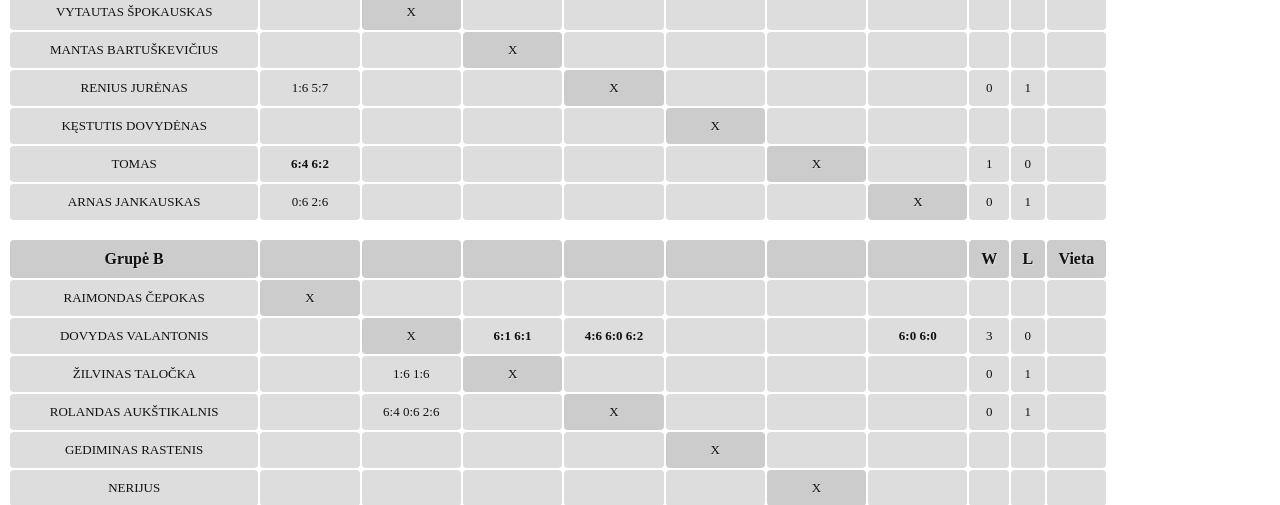
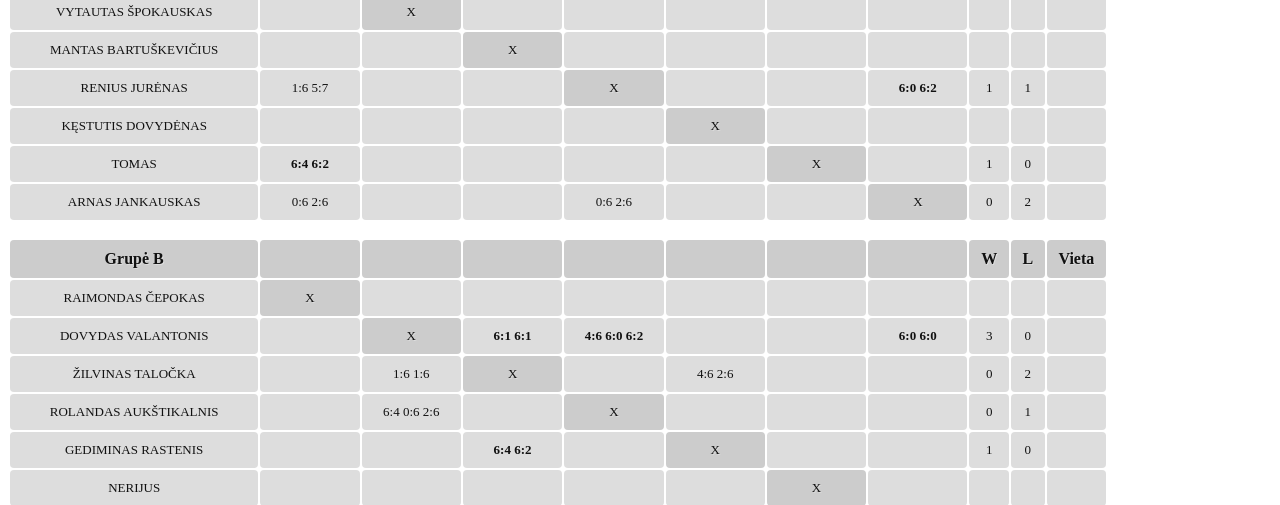
Before and after one commit to grastenis/zadeikiai2025, a plain HTML site: page index.html in a window 1280 px wide. Shown: the part 328-833 px from the top of the page. Drawn offline with Linux system fonts and the light colour scheme.

Commit message:
Add 7th and 8th score

```diff
--- a/index.html
+++ b/index.html
@@ -126,8 +126,8 @@
                 <td class="self">X</td>
                 <td></td>
                 <td></td>
-                <td></td>
-                <td>0</td>
+                <td class="win">6:0 6:2</td>
+                <td>1</td>
                 <td>1</td>
                 <td></td>
             </tr>
@@ -162,12 +162,12 @@
                 <td>0:6 2:6</td>
                 <td></td>
                 <td></td>
-                <td></td>
+                <td>0:6 2:6</td>
                 <td></td>
                 <td></td>
                 <td class="self">X</td>
                 <td>0</td>
-                <td>1</td>
+                <td>2</td>
                 <td></td>
             </tr>
         </table>
@@ -218,11 +218,11 @@
                 <td>1:6 1:6</td>
                 <td class="self">X</td>
                 <td></td>
-                <td></td>
+                <td>4:6 2:6</td>
                 <td></td>
                 <td></td>
                 <td>0</td>
-                <td>1</td>
+                <td>2</td>
                 <td></td>
             </tr>
             <tr>
@@ -242,13 +242,13 @@
                 <td>GEDIMINAS RASTENIS</td>
                 <td></td>
                 <td></td>
-                <td></td>
+                <td class="win">6:4 6:2</td>
                 <td></td>
                 <td class="self">X</td>
                 <td></td>
                 <td></td>
-                <td></td>
-                <td></td>
+                <td>1</td>
+                <td>0</td>
                 <td></td>
             </tr>
             <tr>
```
